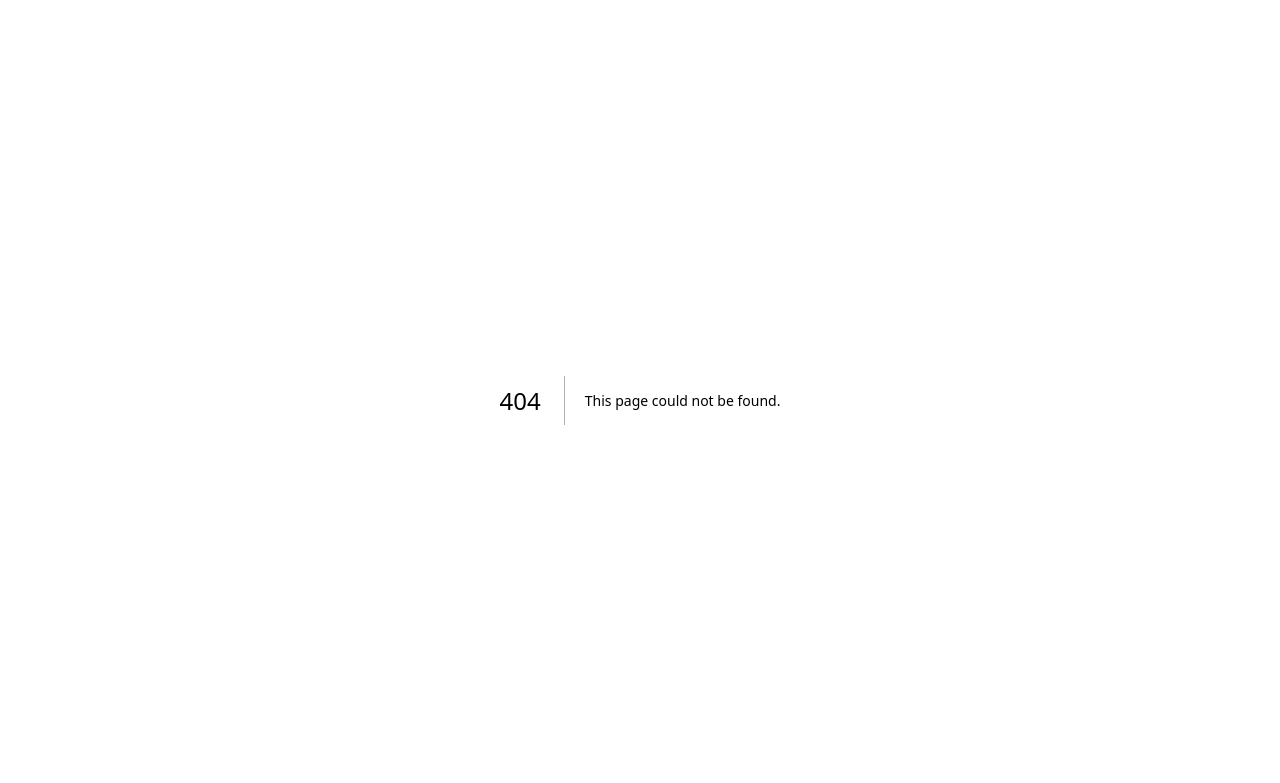
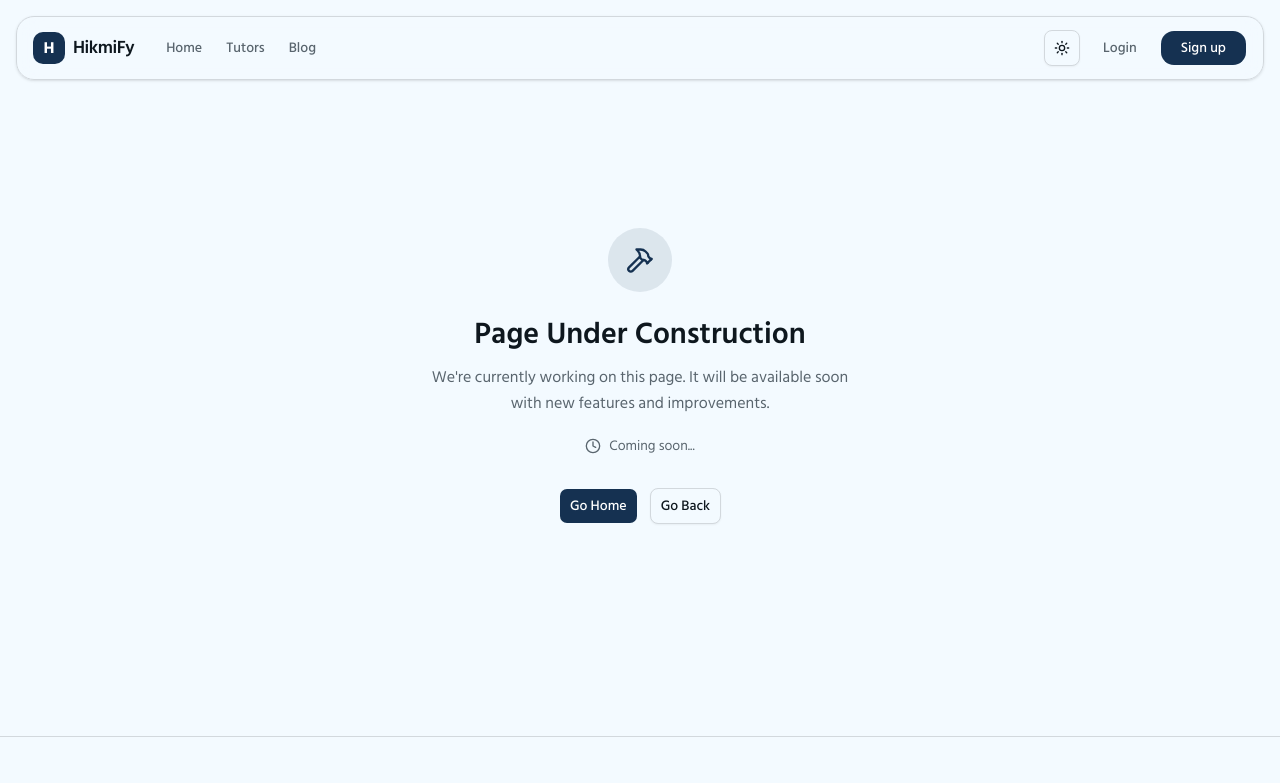
Before and after one commit to ishoef/hikmify_the-tutor, a Next.js app: page /blog/ielts-30-days-guide in a window 1280 px wide. Before the commit this address had no page. Shown: the top 783 px of the page. Built offline with nearby package versions, Linux system fonts and the light colour scheme.

Commit message:
under-construction page implement

```diff
--- /dev/null
+++ b/src/app/(commonLayout)/blog/[blogId]/page.tsx
@@ -0,0 +1,5 @@
+import UnderConstruction from "@/components/common/under-construction";
+
+export default function Page() {
+  return <UnderConstruction />;
+}
--- /dev/null
+++ b/src/components/common/under-construction.tsx
@@ -0,0 +1,52 @@
+"use client";
+
+import { Hammer, Clock } from "lucide-react";
+import { Button } from "@/components/ui/button";
+import Link from "next/link";
+
+export default function UnderConstruction() {
+  return (
+    <div className="min-h-[70vh] flex items-center justify-center px-4 bg-background">
+      <div className="text-center max-w-md w-full">
+        {/* ICON */}
+        <div className="w-16 h-16 mx-auto mb-6 rounded-full bg-[#153151]/10 flex items-center justify-center">
+          <Hammer className="text-[#153151]" size={28} />
+        </div>
+
+        {/* TITLE */}
+        <h1 className="text-2xl sm:text-3xl font-semibold text-foreground">
+          Page Under Construction
+        </h1>
+
+        {/* SUBTITLE */}
+        <p className="text-muted-foreground mt-3 text-sm sm:text-base leading-relaxed">
+          We're currently working on this page. It will be available soon with
+          new features and improvements.
+        </p>
+
+        {/* INFO */}
+        <div className="flex items-center justify-center gap-2 mt-5 text-sm text-muted-foreground">
+          <Clock size={16} />
+          Coming soon...
+        </div>
+
+        {/* ACTIONS */}
+        <div className="mt-8 flex flex-col sm:flex-row gap-3 justify-center">
+          <Link href="/">
+            <Button className="w-full sm:w-auto bg-[#153151] hover:bg-[#1f4a7a] text-white">
+              Go Home
+            </Button>
+          </Link>
+
+          <Button
+            variant="outline"
+            className="w-full sm:w-auto"
+            onClick={() => window.history.back()}
+          >
+            Go Back
+          </Button>
+        </div>
+      </div>
+    </div>
+  );
+}
```
